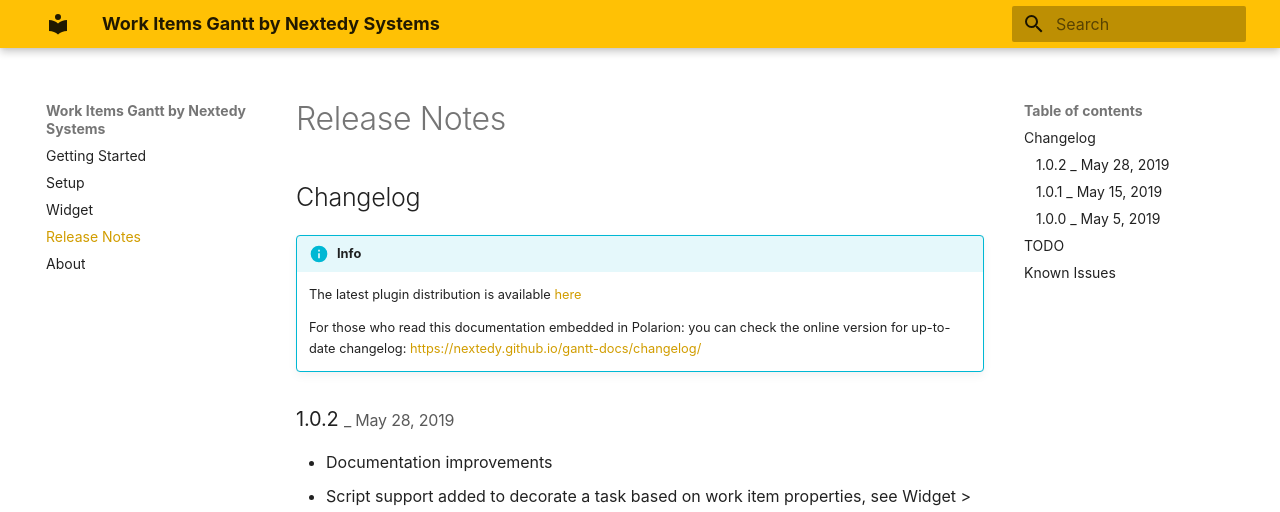
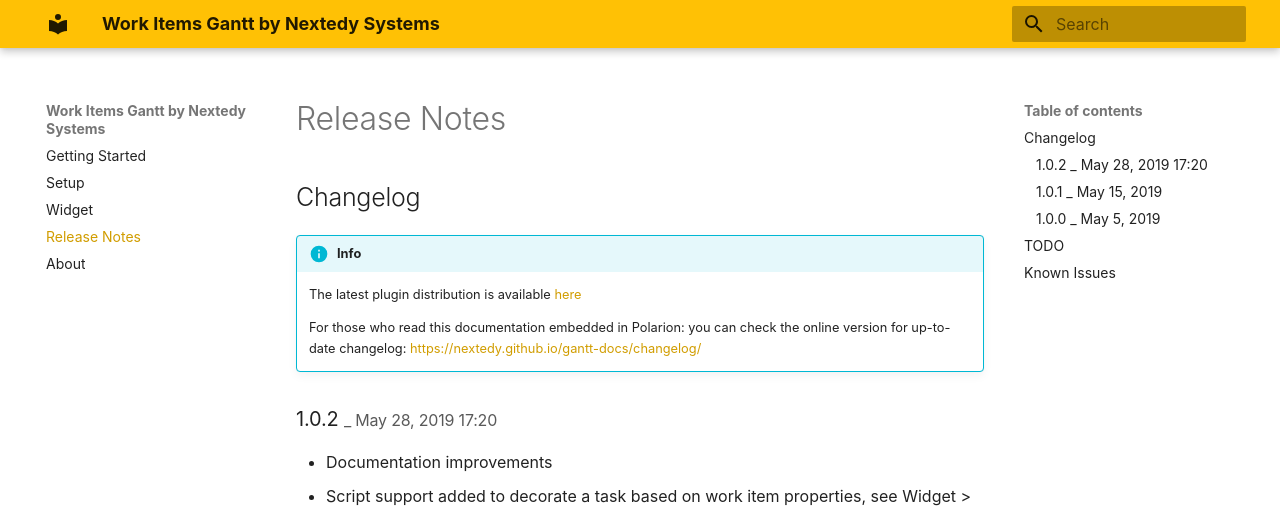
Before and after one commit to nextedy/gantt-docs, an MkDocs documentation site: the page built from docs/changelog.md, in a window 1280 px wide and 1400 px high. Shown: the top 512 px of the window. Built offline with MkDocs 1.6.1 and Material for MkDocs 9.7.7, drawn with Linux system fonts in a browser that asks for light colours.

Commit message:
move timestamt

```diff
--- a/docs/changelog.md
+++ b/docs/changelog.md
@@ -9,7 +9,7 @@
     For those who read this documentation embedded in Polarion: you can check the online version for up-to-date changelog:
     <https://nextedy.github.io/gantt-docs/changelog/>
 
-### 1.0.2 <small>_ May 28, 2019</small>
+### 1.0.2 <small>_ May 28, 2019 17:20</small>
 * Documentation improvements
 * Script support added to decorate a task based on work item properties, see Widget > Task Script
 * Infinite loop on parent links (should not happen in Polarion) does not cause gantt to fail (but data do not load).
```
Also changed, not shown: other parts of docs/changelog.md (+0 -3 lines).
